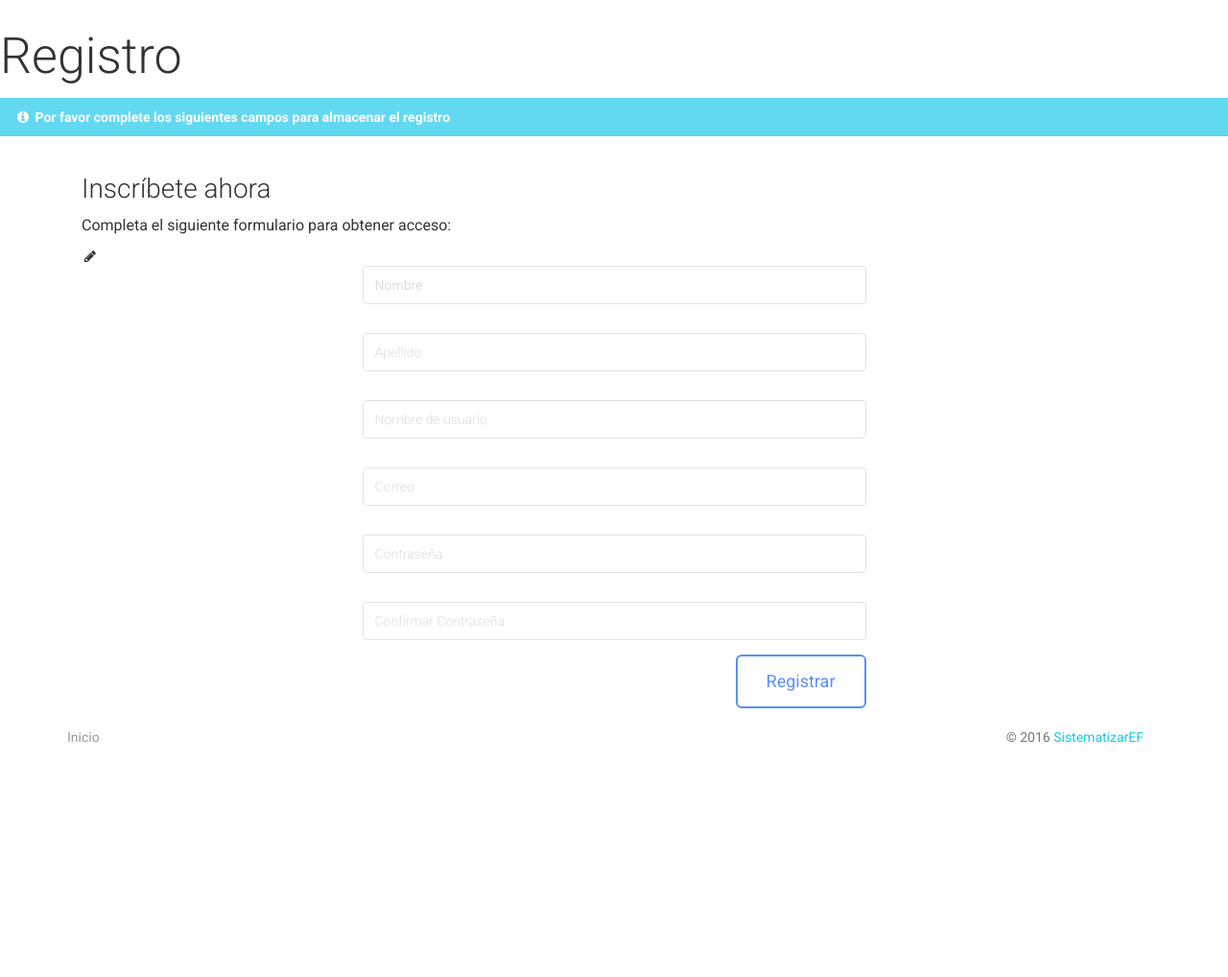
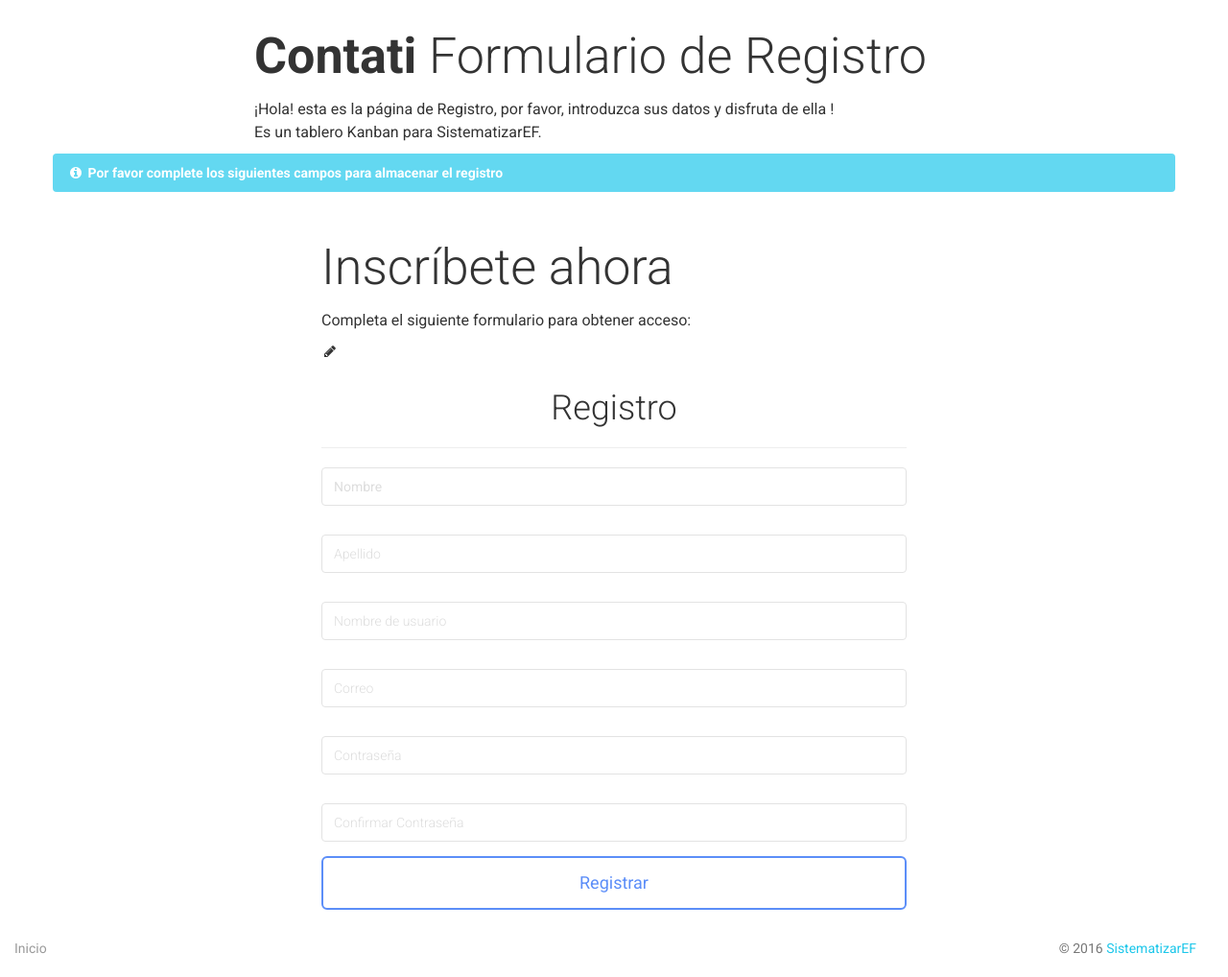
Before and after one commit to stzef/contati, a Django app: template people/templates/register.html in a window 1280 px wide. Shown: the whole page at 96% size. Before the commit the page ends 774 px from the top, so only its background shows below. Run offline with Django 3.2, Linux system fonts and the light colour scheme; the template is opened without the code that fills it, so the values that code supplies are empty; some libraries are stand-ins or nearby versions.

Commit message:
arreglando formulario de registro

```diff
--- a/people/templates/register.html
+++ b/people/templates/register.html
@@ -29,10 +29,24 @@
     <link href="{% static 'css/datetimepicker.css' %}" rel="stylesheet" />
 
 </head>
-	<h1>Registro</h1>
+
 <body>
 <div class="content">
-    <div class="col-lg-12">
+    <div class="container-fluid">
+            <div class="top-content">
+            <div class="inner-bg">
+                <div class="container">
+                    <div class="row">
+                        <div class="col-sm-8 col-sm-offset-2 text">
+                            <h1><strong>Contati</strong> Formulario de Registro</h1>
+                            <div class="description">
+                              <p>
+                                ¡Hola! esta es la página de Registro, por favor, introduzca sus datos y disfruta de ella !<br/> Es un tablero Kanban para SistematizarEF.
+                              </p>
+                            </div>
+                        </div>
+                    </div>
+
                     <div class="row">
                     {% if indicador == 0 %}
                       <div class="alert alert-danger fade in" id="respuesta">
@@ -56,16 +70,11 @@
           <div class="alert alert-success"> Nueva usuaro creado correctamente. Puede ingresar ahora </div>
         {% endif %}
 
- <div class="container">
           <div class="row">
-        <div class="col-lg-12">
-
-        <div class="col-sm-12">
-
-          <div class="form-box">
+            <div class="col-sm-6 col-sm-offset-3 form-box">
               <div class="form-top">
                 <div class="form-top-left">
-                <h3>Inscríbete ahora</h3>
+                    <h1>Inscríbete ahora</h1>
                   <p>Completa el siguiente formulario para obtener acceso:</p>
               </div>
               <div class="form-top-right">
@@ -76,12 +85,8 @@
           <div class="form-bottom">
          <form method="post" action="" class="registration-form">
           {% csrf_token %}
-      <div class="container-fluid">
-        <div class="row">
-
-          <div class="col-md-3"></div>
-          <div class="col-md-6">
-
+            <h2 class="form-signin-heading text-center">Registro</h2>
+            <hr />
             <div class="form-group">
                 <label class="sr-only" for="form-first-name"> Name</label>
                 <input type= "text" name="first_name" class="form-first-name form-control" id="first_name" placeholder="Nombre">
@@ -121,7 +126,7 @@
 
             <div>
               <p>
-                <button type="submit" class="btn btn-primary btn-lg pull-right">Registrar</button>
+                <button type="submit" class="btn btn-lg btn-primary btn-block" >Registrar</button>
               </p>
             </div>
           </div>
```
Lines whose indentation alone changed are shown as unchanged.
